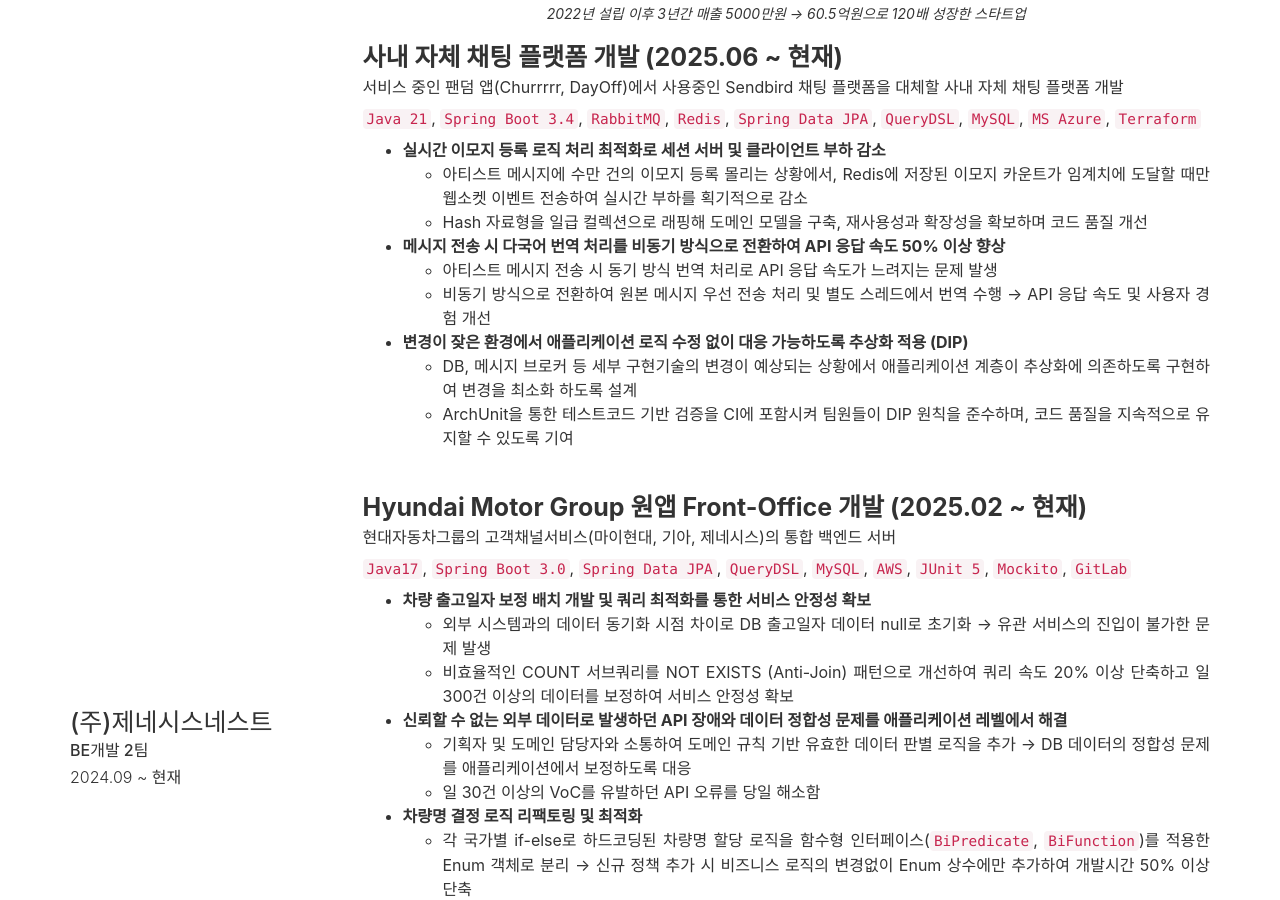
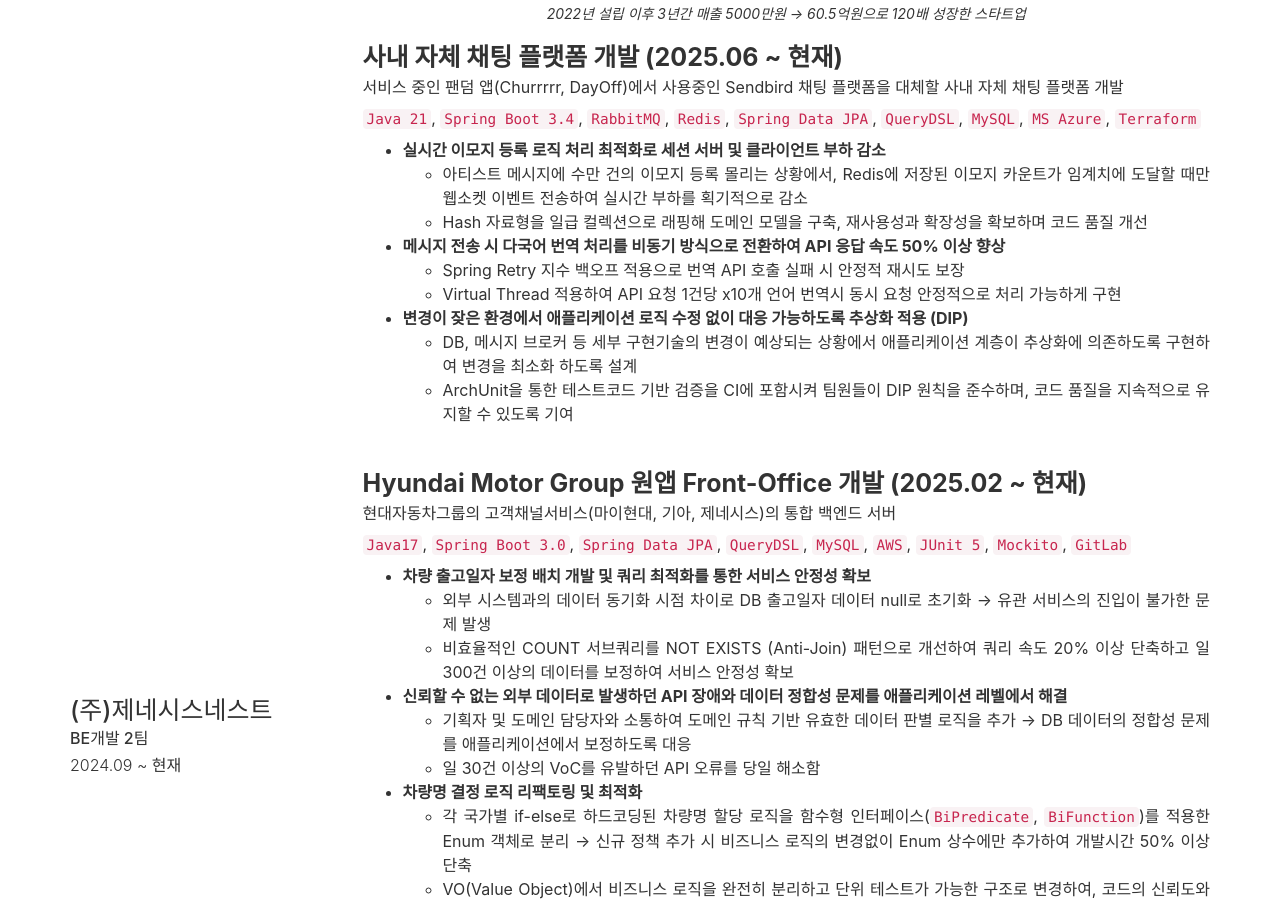
Before and after one commit to chadongmin/chadongmin.github.io, a Jekyll site: the page built from index.md, in a window 1280 px wide and 900 px high, scrolled down 664 px. Built offline with Jekyll 4.4.1, drawn with Linux system fonts in a browser that asks for light colours; nearby versions of some CDN libraries; some web fonts are replaced.

Commit message:
문장 디테일 수정

```diff
--- a/_config.yml
+++ b/_config.yml
@@ -53,7 +53,7 @@ about_content: | # this will include new lines to allow paragraphs
 
   **동시접속 10만 명 규모의 채팅 플랫폼** 개발을 하며, 임계값 기반 이벤트 전송 로직을 설계·적용해 트래픽을 최적화하고 서비스 부하를 효과적으로 감소시켰습니다.
 
-  업무 중 발견한 오픈소스 라이브러리 이슈를 직접 해결하여 생산성을 높인 경험이 있습니다.
+  **업무 중 발견한 오픈소스 라이브러리 이슈를 직접 해결하여 생산성을 높인 경험이 있습니다.**
 
   QueryDSL(기능 추가·버그 수정 3건), AssertJ(버그 수정 1건), Apache Zeppelin(버그 수정 1건)에 기여했습니다.
 
@@ -84,8 +84,8 @@ content:
               - Hash 자료형을 일급 컬렉션으로 래핑해 도메인 모델을 구축, 재사용성과 확장성을 확보하며 코드 품질 개선
 
           - **메시지 전송 시 다국어 번역 처리를 비동기 방식으로 전환하여 API 응답 속도 50% 이상 향상**
-              - 아티스트 메시지 전송 시 동기 방식 번역 처리로 API 응답 속도가 느려지는 문제 발생
-              - 비동기 방식으로 전환하여 원본 메시지 우선 전송 처리 및 별도 스레드에서 번역 수행 → API 응답 속도 및 사용자 경험 개선
+              - Spring Retry 지수 백오프 적용으로 번역 API 호출 실패 시 안정적 재시도 보장
+              - Virtual Thread 적용하여 API 요청 1건당 x10개 언어 번역시 동시 요청 안정적으로 처리 가능하게 구현
 
 
           - **변경이 잦은 환경에서 애플리케이션 로직 수정 없이 대응 가능하도록 추상화 적용 (DIP)**
```
